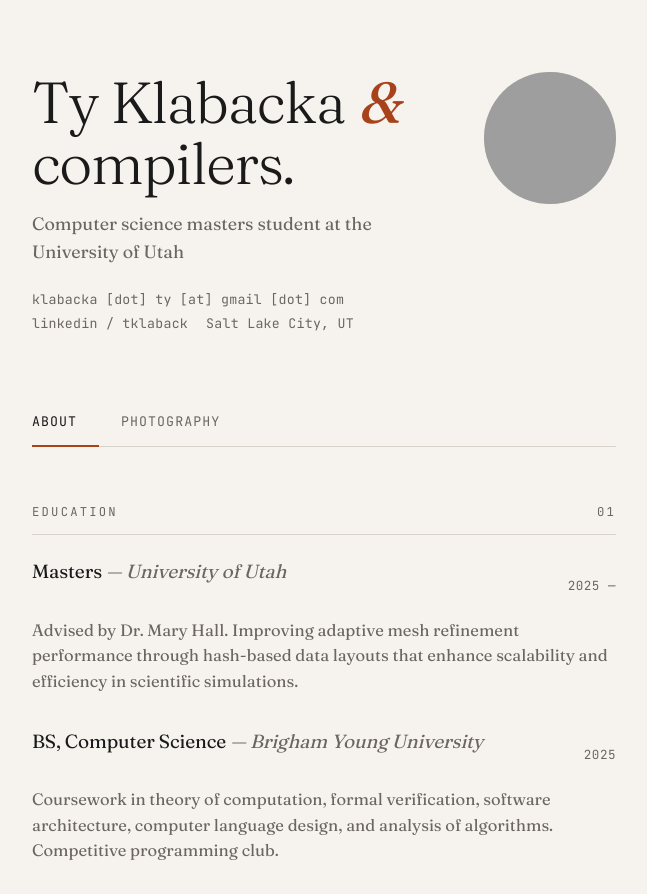
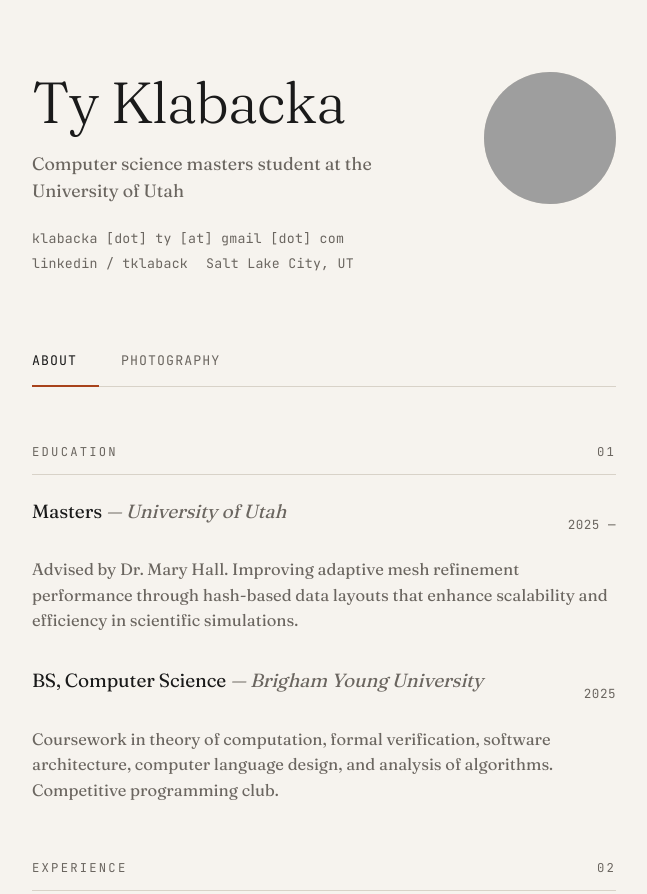
Before and after one commit to tklaback/tklaback.github.io, a plain HTML site: page index.html in a window 1280 px wide. Shown: the top 894 px of the page, without its empty margins (316-963 px from the left). Drawn offline with Linux system fonts and the light colour scheme; grey boxes are pictures that could not be loaded.

Commit message:
Remove unnecessary span from header

```diff
--- a/index.html
+++ b/index.html
@@ -300,7 +300,7 @@
     <header>
       <div class="header-grid">
         <div>
-          <h1>Ty Klabacka <span class="amp">&</span> compilers.</h1>
+          <h1>Ty Klabacka</h1>
           <p class="tagline">
             Computer science masters student at the University of Utah
           </p>
```
